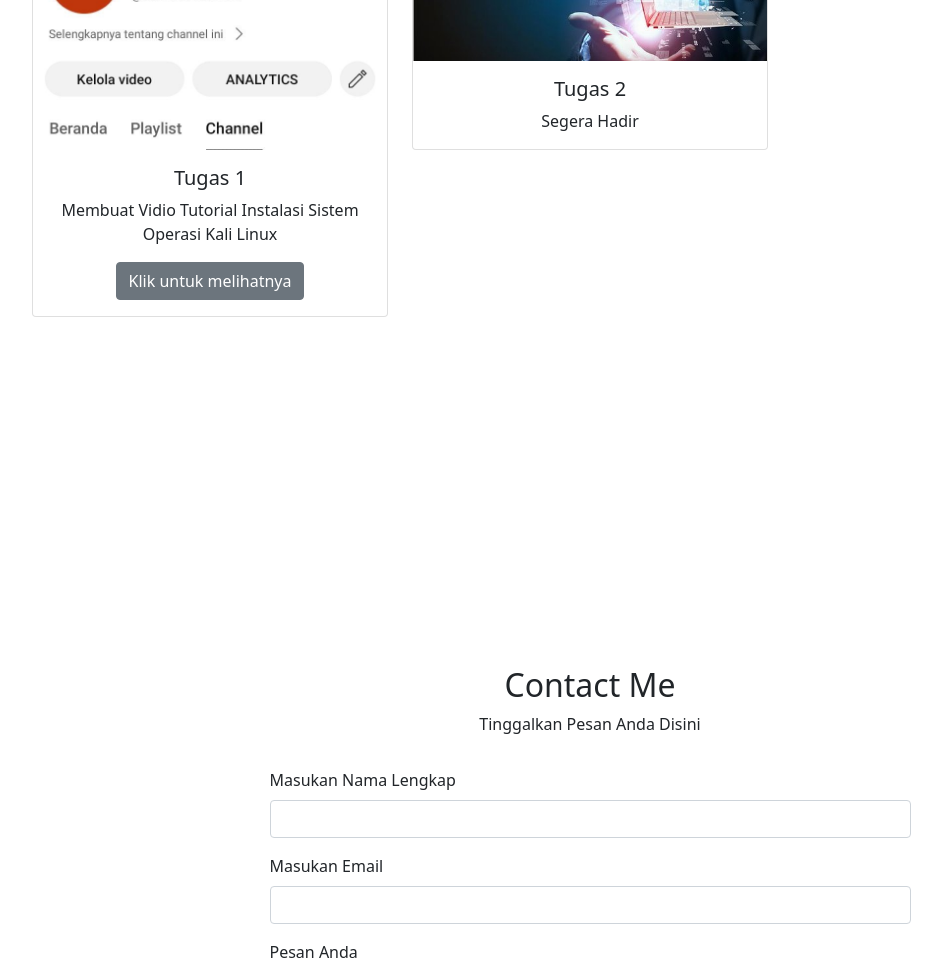
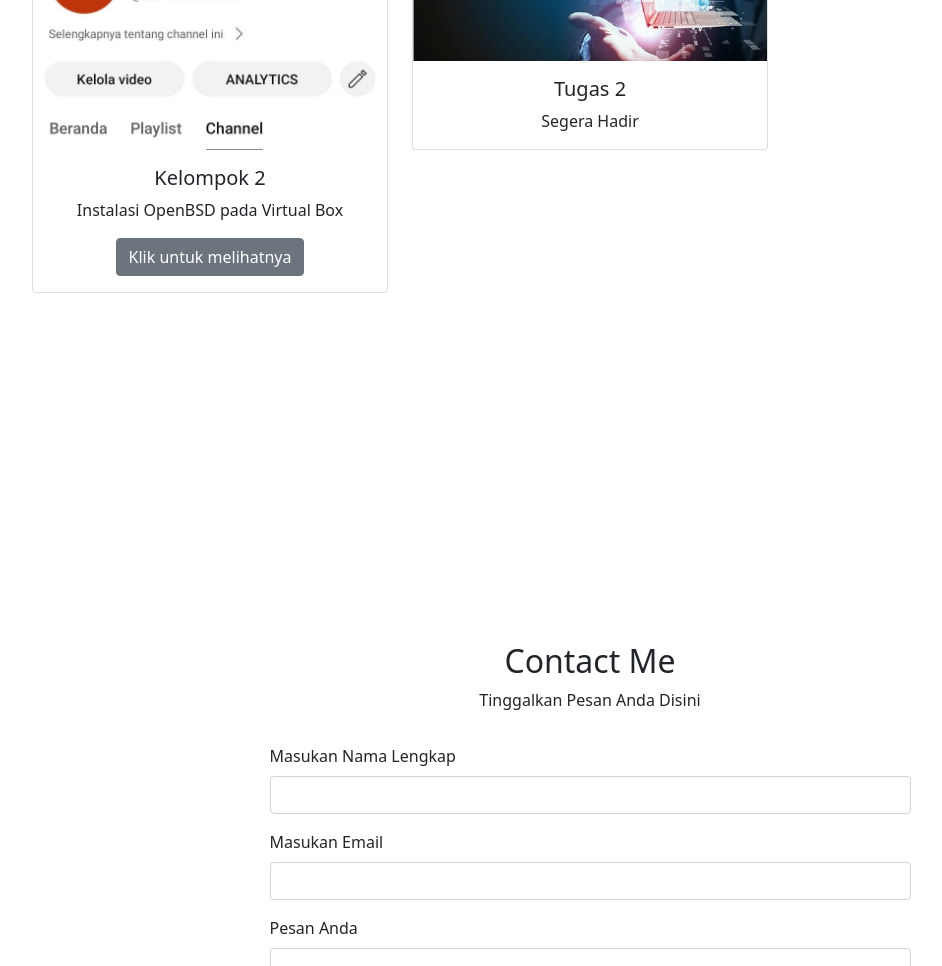
Before and after one commit to adzkiahy/wini, a plain HTML site: page index.html in a window 1280 px wide. Shown: the part 1508-2474 px from the top of the page, without its empty margins (50-992 px from the left). Drawn offline with nearby package versions, Linux system fonts and the light colour scheme.

Commit message:
Update index.html

```diff
--- a/index.html
+++ b/index.html
@@ -94,8 +94,8 @@
                 <div class="card" data-aos="flip-right" data-aos-duration="500" data-aos-delay="300">
                     <img src="img/screenshot yt.jpeg" class="card-img-top" alt="2103010002_Wini Nuraeni_TI A">
                     <div class="card-body text-center">
-                        <h5 class="card-title">Tugas 1</h5>
-                        <p class="card-text">Membuat Vidio Tutorial Instalasi Sistem Operasi Kali Linux</p>
+                        <h5 class="card-title">Kelompok 2</h5>
+                        <p class="card-text">Instalasi OpenBSD pada Virtual Box</p>
                         <a href="https://youtu.be/HlYqZgaPMG4" target="_blank" class="btn btn-secondary">Klik untuk melihatnya</a>
                     </div>
                 </div>
```
